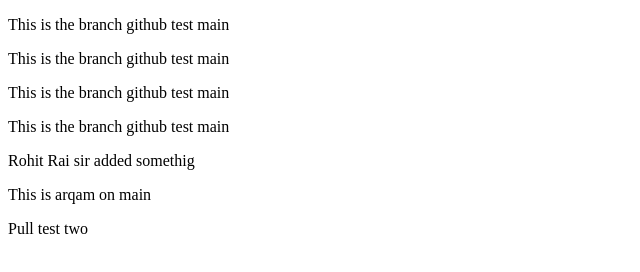
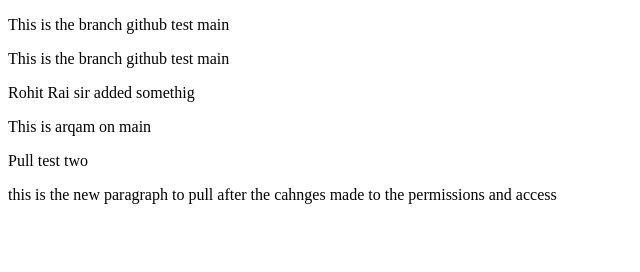
Before and after one commit to pranavtartey/githubtest, a plain HTML site: page index.html in a window 1280 px wide. Shown: the whole page, without its empty margins (0-640 px from the left). Drawn offline with Linux system fonts and the light colour scheme.

Commit message:
New commit after the changes in the branch by arqam

```diff
--- a/index.html
+++ b/index.html
@@ -9,10 +9,12 @@
   <body>
     <p>This is the branch github test main</p>
     <p>This is the branch github test main</p>
-    <p>This is the branch github test main</p>
-    <p>This is the branch github test main</p>
     <p>Rohit Rai sir added somethig</p>
     <p>This is arqam on main</p>
     <p>Pull test two</p>
+    <p>
+      this is the new paragraph to pull after the cahnges made to the
+      permissions and access
+    </p>
   </body>
 </html>
```
